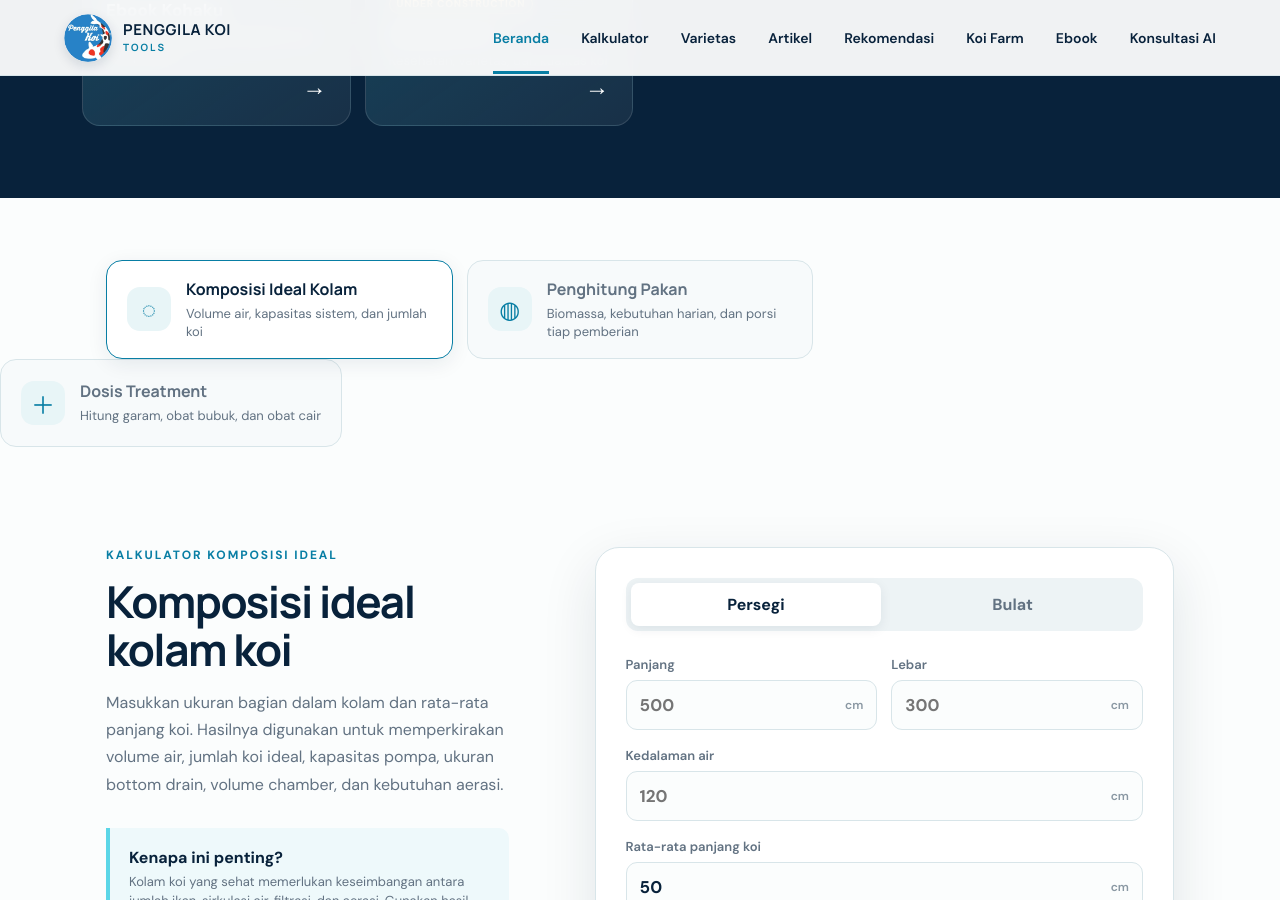
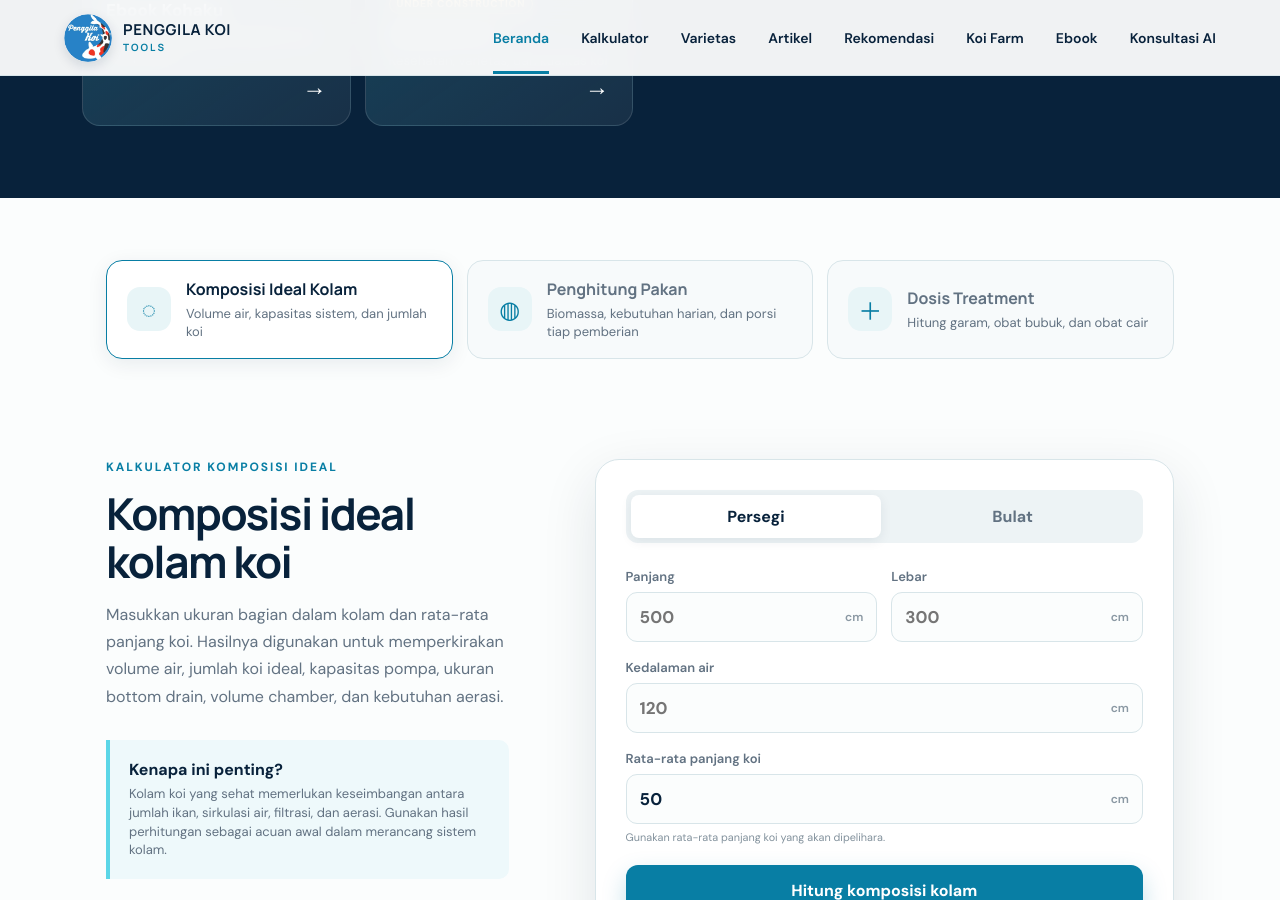
Before and after one commit to cahyonohadi2000/PenggilaKoi, a Jekyll site: the page built from index.html, in a window 1280 px wide and 900 px high, scrolled down 1148 px. Built offline with Jekyll 4.4.1, drawn with Linux system fonts in a browser that asks for light colours.

Commit message:
Group treatment calculator with the separate calculator tabs

```diff
--- a/index.html
+++ b/index.html
@@ -13,7 +13,7 @@ title: Penggila Koi Tools
   <link rel="preconnect" href="https://fonts.googleapis.com">
   <link rel="preconnect" href="https://fonts.gstatic.com" crossorigin>
   <link href="https://fonts.googleapis.com/css2?family=DM+Sans:wght@400;500;600;700&family=Manrope:wght@700;800&display=swap" rel="stylesheet">
-  <link rel="stylesheet" href="styles.css?v=20261003-1">
+  <link rel="stylesheet" href="styles.css?v=20261003-2">
 </head>
 <body>
   <header class="topbar">
@@ -62,7 +62,7 @@ title: Penggila Koi Tools
       </div>
     </section>
 
-    <section class="calculator-tools" id="kalkulator" aria-label="Kalkulator kolam dan pakan">
+    <section class="calculator-tools" id="kalkulator" aria-label="Kalkulator kolam, pakan, dan treatment">
       <div class="calculator-tool-tabs" role="tablist" aria-label="Pilih kalkulator">
         <button class="calculator-tool-tab active" id="composition-tab" type="button" role="tab" aria-selected="true" aria-controls="kalkulator-komposisi" data-calculator-view="composition">
           <span class="tool-tab-icon" aria-hidden="true">◌</span>
@@ -72,11 +72,11 @@ title: Penggila Koi Tools
           <span class="tool-tab-icon" aria-hidden="true">◍</span>
           <span><strong>Penghitung Pakan</strong><small>Biomassa, kebutuhan harian, dan porsi tiap pemberian</small></span>
         </button>
-      </div>
-        <button class="calculator-tool-tab" id="treatment-tab" type="button" role="tab" aria-selected="false" aria-controls="dosis-treatment" data-calculator-view="treatment" tabindex="-1">
+              <button class="calculator-tool-tab" id="treatment-tab" type="button" role="tab" aria-selected="false" aria-controls="dosis-treatment" data-calculator-view="treatment" tabindex="-1">
           <span class="tool-tab-icon" aria-hidden="true">＋</span>
           <span><strong>Dosis Treatment</strong><small>Hitung garam, obat bubuk, dan obat cair</small></span>
         </button>
+      </div>
 
       <section class="calculator-section calculator-tool-panel" id="kalkulator-komposisi" role="tabpanel" aria-labelledby="composition-tab calculator-title">
       <div class="calculator-intro">
@@ -157,7 +157,6 @@ title: Penggila Koi Tools
         </div>
       </div>
       </section>
-    </section>
 
       <section class="calculator-section treatment-section calculator-tool-panel" id="dosis-treatment" role="tabpanel" aria-labelledby="treatment-tab treatment-title" hidden>
       <div class="calculator-intro">
@@ -291,6 +290,6 @@ title: Penggila Koi Tools
   </main>
 
   <footer><span>© 2026 Penggila Koi</span><span>Dibuat untuk koi keeper Indonesia</span></footer>
-  <script src="app.js?v=20261003-1"></script>
+  <script src="app.js?v=20261003-2"></script>
 </body>
 </html>
```
